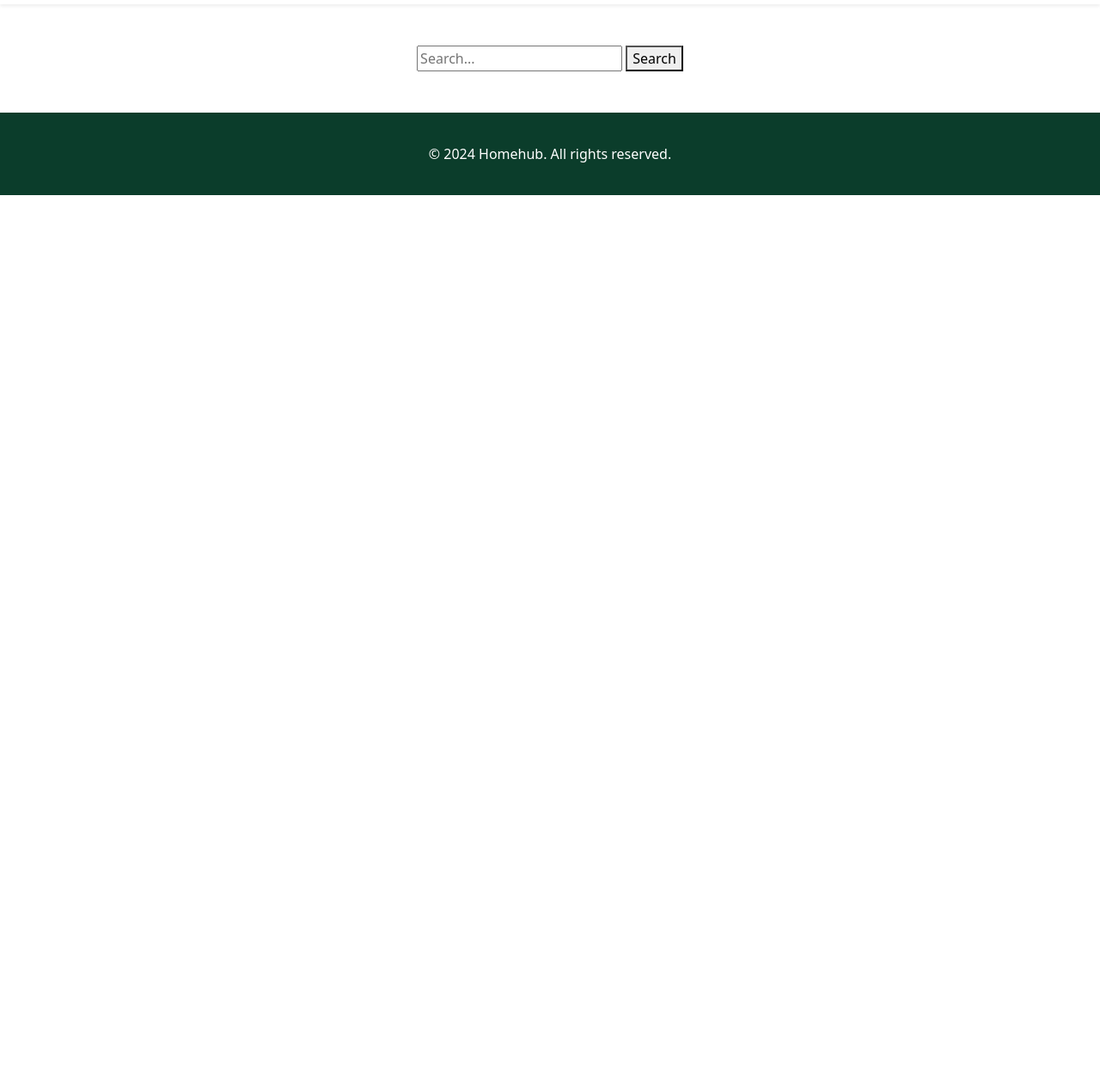
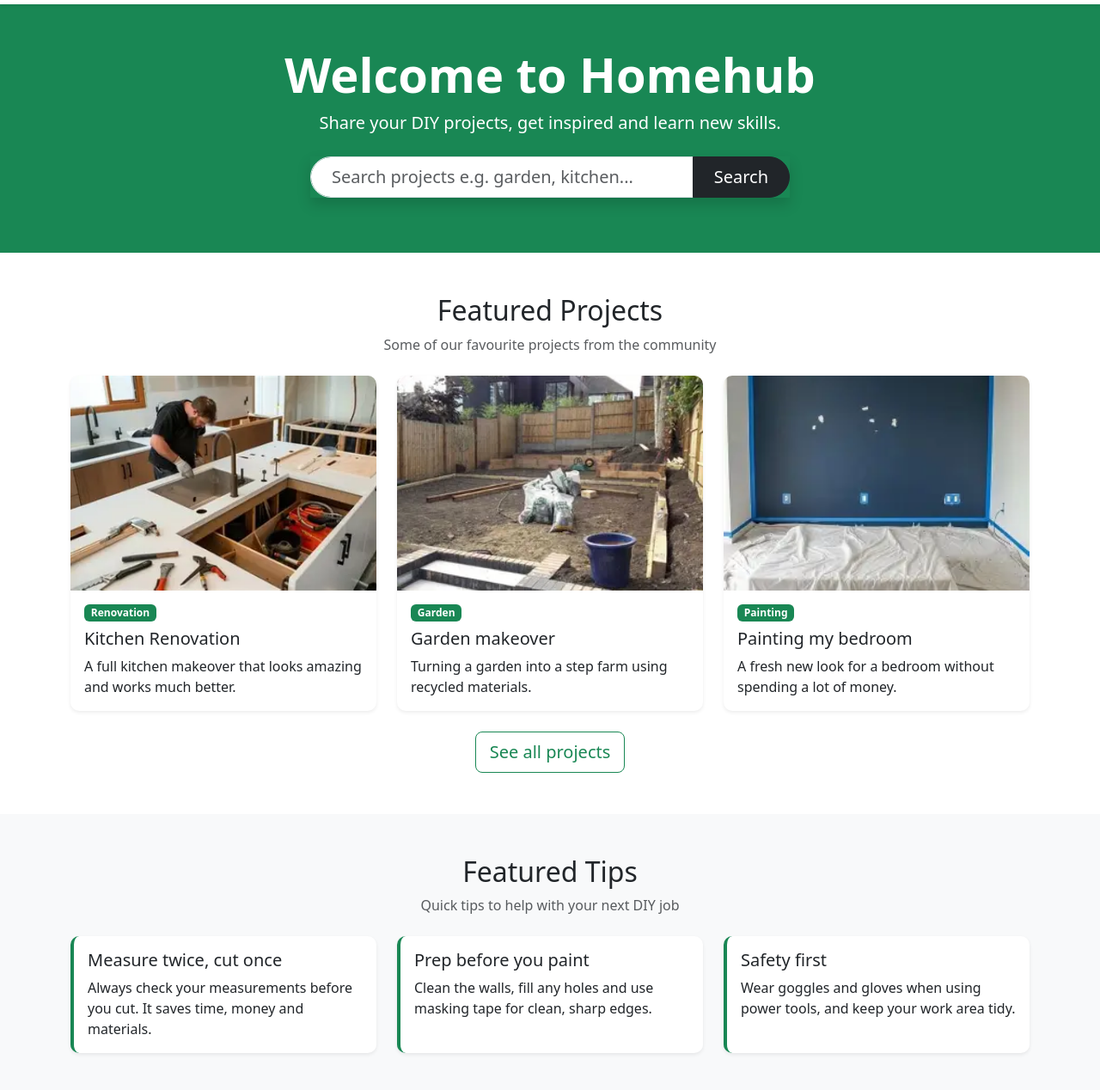
Before and after one commit to manzoorammar49-arch/Assemeent_semester_1, a plain HTML site: page index.html in a window 1280 px wide. Shown: the part 52-1320 px from the top of the page at 86% size. Before the commit the page ends 800 px from the top, so only its background shows below. Drawn offline with nearby package versions, Linux system fonts and the light colour scheme.

Commit message:
F01 adding a homepage, improving the searchbar and adding featured projects aswell as adding a signup-login call to action in the end

```diff
--- a/index.html
+++ b/index.html
@@ -26,11 +26,145 @@
     </nav>
 
 
-    <div class="text-center mt-5">
-        <input type="search" id="searchInput" placeholder="Search...">
-        <button id="searchButton">Search</button>
-        <div id="searchResults" class=" container mt-3"></div>
+    <!-- Welcome Banner (F01) -->
+    <!-- bg-success = green background, text-white = white text, py-5 = big space top and bottom -->
+    <div class="bg-success text-white text-center py-5">
+        <div class="container">
+
+            <h1 class="display-4 fw-bold">Welcome to Homehub</h1>
+            <p class="lead mb-4">Share your DIY projects, get inspired and learn new skills.</p>
+
+            <!-- Search Bar -->
+            <!-- input-group puts the box and the button together in one bar -->
+            <!-- col-md-8 col-lg-6 mx-auto = not too wide, and centred -->
+            <div class="col-md-8 col-lg-6 mx-auto">
+                <div class="input-group input-group-lg shadow">
+                    <input type="search" id="searchInput" class="form-control rounded-start-pill ps-4" placeholder="Search projects e.g. garden, kitchen...">
+                    <button id="searchButton" class="btn btn-dark rounded-end-pill px-4">Search</button>
+                </div>
+            </div>
+
+            <!-- The search results appear in here (filled in by script.js) -->
+            <div class="col-md-8 col-lg-6 mx-auto mt-3">
+                <div id="searchResults" class="bg-white text-dark rounded-3 text-start px-4"></div>
+            </div>
+
+        </div>
     </div>
+
+
+    <!-- Featured Projects (F01) -->
+    <div class="container my-5">
+
+        <h2 class="text-center mb-2">Featured Projects</h2>
+        <p class="text-center text-muted mb-4">Some of our favourite projects from the community</p>
+
+        <!-- row g-4 = a row of cards with space between them -->
+        <div class="row g-4">
+
+            <!-- Featured Project 1 -->
+            <div class="col-md-4">
+                <div class="card h-100 shadow-sm">
+                    <img src="kitchen_renovation.jpg" class="card-img-top project-img" alt="Kitchen Renovation">
+                    <div class="card-body">
+                        <span class="badge bg-success mb-2">Renovation</span>
+                        <h5 class="card-title">Kitchen Renovation</h5>
+                        <p class="card-text">A full kitchen makeover that looks amazing and works much better.</p>
+                    </div>
+                </div>
+            </div>
+
+            <!-- Featured Project 2 -->
+            <div class="col-md-4">
+                <div class="card h-100 shadow-sm">
+                    <img src="garden_makeover.jpg" class="card-img-top project-img" alt="Garden Makeover">
+                    <div class="card-body">
+                        <span class="badge bg-success mb-2">Garden</span>
+                        <h5 class="card-title">Garden makeover</h5>
+                        <p class="card-text">Turning a garden into a step farm using recycled materials.</p>
+                    </div>
+                </div>
+            </div>
+
+            <!-- Featured Project 3 -->
+            <div class="col-md-4">
+                <div class="card h-100 shadow-sm">
+                    <img src="bedroom_painting.jpg" class="card-img-top project-img" alt="Bedroom Painting">
+                    <div class="card-body">
+                        <span class="badge bg-success mb-2">Painting</span>
+                        <h5 class="card-title">Painting my bedroom</h5>
+                        <p class="card-text">A fresh new look for a bedroom without spending a lot of money.</p>
+                    </div>
+                </div>
+            </div>
+
+        </div>
+
+        <!-- Button to see all projects -->
+        <div class="text-center mt-4">
+            <a href="projects_page.html" class="btn btn-outline-success btn-lg">See all projects</a>
+        </div>
+
+    </div>
+
+
+    <!-- Featured Tips (F01) -->
+    <!-- bg-light = light grey background so this section stands out -->
+    <div class="bg-light py-5">
+        <div class="container">
+
+            <h2 class="text-center mb-2">Featured Tips</h2>
+            <p class="text-center text-muted mb-4">Quick tips to help with your next DIY job</p>
+
+            <div class="row g-4">
+
+                <!-- Tip 1 -->
+                <div class="col-md-4">
+                    <div class="card h-100 shadow-sm border-start border-success border-4">
+                        <div class="card-body">
+                            <h5 class="card-title">Measure twice, cut once</h5>
+                            <p class="card-text">Always check your measurements before you cut. It saves time, money and materials.</p>
+                        </div>
+                    </div>
+                </div>
+
+                <!-- Tip 2 -->
+                <div class="col-md-4">
+                    <div class="card h-100 shadow-sm border-start border-success border-4">
+                        <div class="card-body">
+                            <h5 class="card-title">Prep before you paint</h5>
+                            <p class="card-text">Clean the walls, fill any holes and use masking tape for clean, sharp edges.</p>
+                        </div>
+                    </div>
+                </div>
+
+                <!-- Tip 3 -->
+                <div class="col-md-4">
+                    <div class="card h-100 shadow-sm border-start border-success border-4">
+                        <div class="card-body">
+                            <h5 class="card-title">Safety first</h5>
+                            <p class="card-text">Wear goggles and gloves when using power tools, and keep your work area tidy.</p>
+                        </div>
+                    </div>
+                </div>
+
+            </div>
+
+        </div>
+    </div>
+
+
+    <!-- Join Us Box (F01) -->
+    <div class="container my-5">
+        <div class="bg-success text-white text-center rounded-4 p-5">
+            <h2>Got a project to share?</h2>
+            <p class="lead">Join Homehub today and show the community what you have made.</p>
+            <a href="sign_up.html" class="btn btn-light btn-lg">Sign up</a>
+            <a href="login.html" class="btn btn-outline-light btn-lg">Login</a>
+        </div>
+    </div>
+
+
      <script src="script.js"></script>
     <footer class="footer mt-5">
         <div class="text-center p-3" >
```
Also changed, not shown: original_backup/before_F01/index.html (added, +42 -0 lines), original_backup/HOW_TO_RESTORE.txt, 2 other files.
